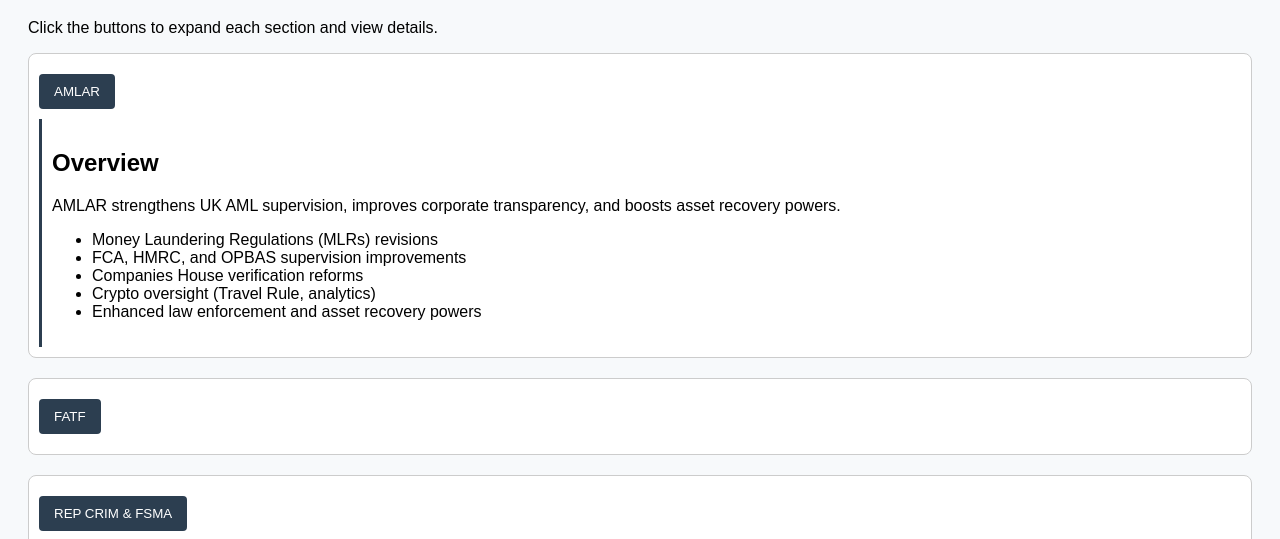
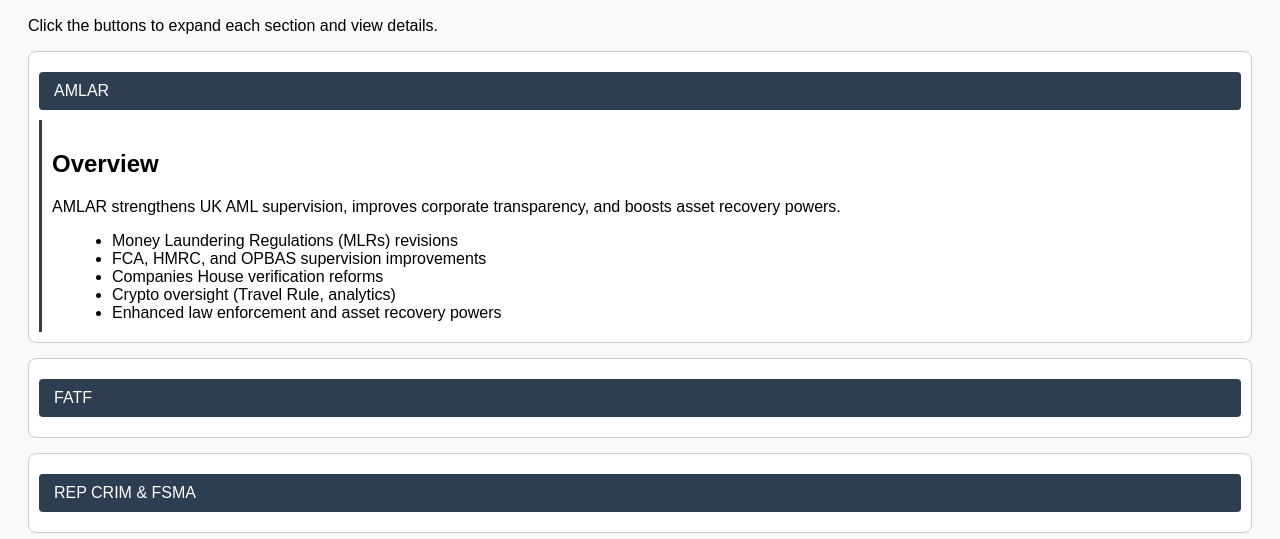
Before and after one commit to Sir95-uk/aml-interactive-presentation, a plain HTML site: page index.html in a window 1280 px wide. Both pictures are taken after a click on the button "AMLAR". Shown: the part 89-628 px from the top of the page. Drawn offline with Linux system fonts and the light colour scheme.

Commit message:
Update index.html

```diff
--- a/index.html
+++ b/index.html
@@ -5,13 +5,52 @@
 <meta name="viewport" content="width=device-width, initial-scale=1.0">
 <title>AML Interactive Presentation</title>
 <style>
-body { font-family: Arial, sans-serif; padding: 20px; background: #f7f9fb; }
-h1 { color: #2c3e50; }
-.section { margin-bottom: 20px; border: 1px solid #ccc; border-radius: 8px; background: #fff; padding: 10px; }
-button { padding: 10px 15px; margin-top: 10px; cursor: pointer; background: #2c3e50; color: white; border: none; border-radius: 4px; }
-button:hover { background: #34495e; }
-.content { max-height: 0; overflow: hidden; margin-top: 10px; padding-left: 10px; border-left: 3px solid #2c3e50; transition: max-height 0.5s ease-out, padding 0.5s ease; }
-.content.open { max-height: 500px; padding: 10px; }
+body {
+  font-family: Arial, sans-serif;
+  padding: 20px;
+  background: #f7f9fb;
+}
+h1 {
+  color: #2c3e50;
+  margin-bottom: 20px;
+}
+.section {
+  margin-bottom: 15px;
+  border: 1px solid #ccc;
+  border-radius: 8px;
+  background: #fff;
+  padding: 10px;
+}
+button {
+  padding: 10px 15px;
+  margin-top: 10px;
+  cursor: pointer;
+  background: #2c3e50;
+  color: #fff;
+  border: none;
+  border-radius: 4px;
+  width: 100%;
+  text-align: left;
+  font-size: 16px;
+}
+button:hover {
+  background: #34495e;
+}
+.content {
+  max-height: 0;
+  overflow: hidden;
+  margin-top: 10px;
+  padding-left: 10px;
+  border-left: 3px solid #2c3e50;
+  transition: max-height 0.5s ease-out, padding 0.5s ease;
+}
+.content.open {
+  max-height: 500px;
+  padding: 10px;
+}
+ul {
+  margin: 5px 0 0 20px;
+}
 </style>
 </head>
 <body>
```
